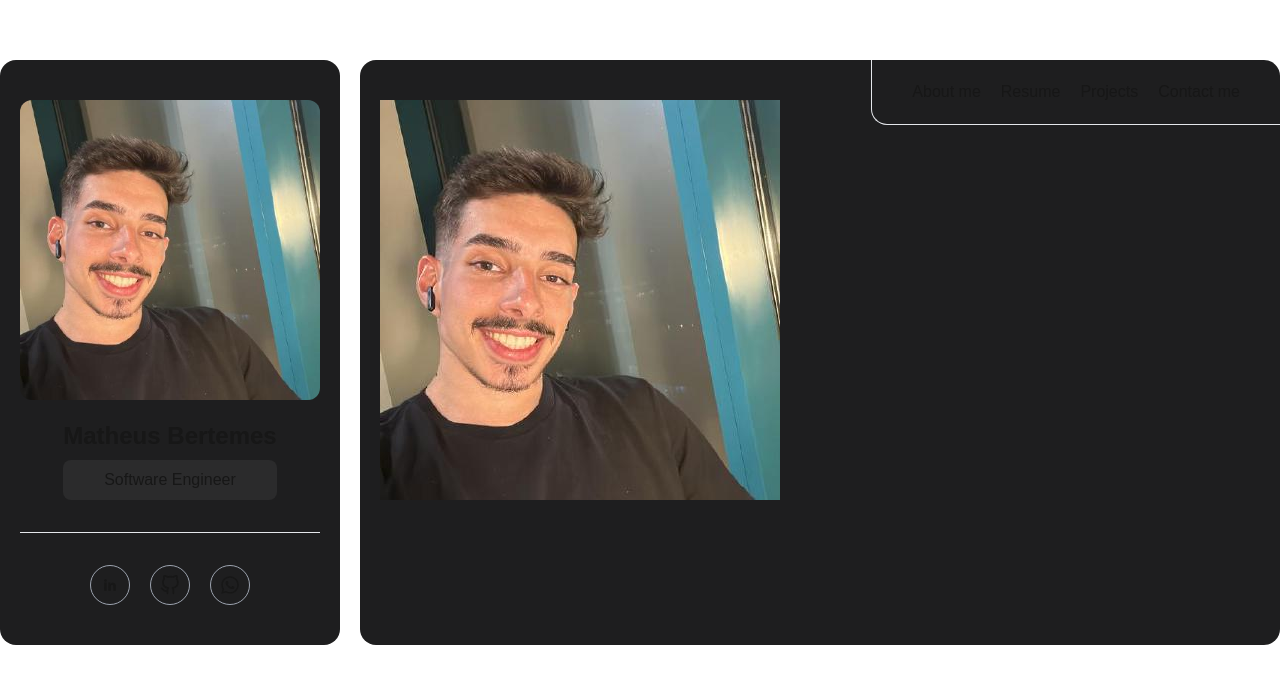
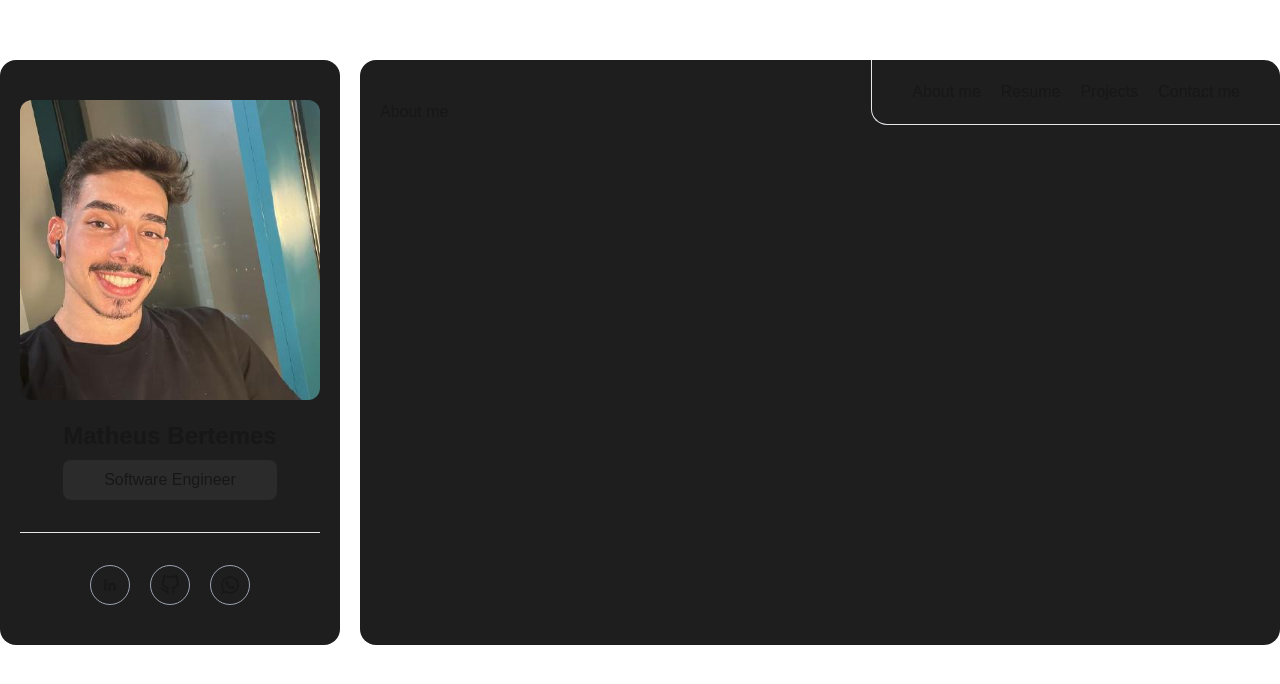
Before and after one commit to mathbertmes/portifolio, a Next.js app: page / in a window 1280 px wide. Shown: the top 684 px of the page. Built offline with nearby package versions, Linux system fonts and the light colour scheme.

Commit message:
feat: Main structure done

```diff
--- a/app/components/mainContainer/mainContainer.tsx
+++ b/app/components/mainContainer/mainContainer.tsx
@@ -1,12 +1,32 @@
-import Image from "next/image";
-import profilePic from "@/public/profilePicGithub.jpg";
+"use client"
+import { useState } from "react";
 import MenuDesktop from "./menuDesktop";
+import AboutMe from "./pages/aboutMe";
+import Resume from "./pages/resume";
+import Projects from "./pages/projects";
+import ContactMe from "./pages/contactMe";
 
 const MainContainer = () => {
+  const [page, setPage] = useState("aboutMe")
+
+  const handleChangePages = (page: string) => {
+    setPage(page)
+  }
   return (
     <div className=' w-full rounded-2xl flex flex-col bg-main py-10 px-5 relative'>
-       <MenuDesktop />
-      <Image src={profilePic} alt='Matheus Bertemes Picture' />
+       <MenuDesktop activePage={page}  handleChangePage={handleChangePages}/>
+        {page === "aboutMe" && (
+          <AboutMe />
+        )}
+        {page === "resume" && (
+          <Resume />
+        )}
+        {page === "projects" && (
+          <Projects />
+        )}
+        {page === "contactMe" && (
+          <ContactMe />
+        )}
 
     </div>
   );
```
